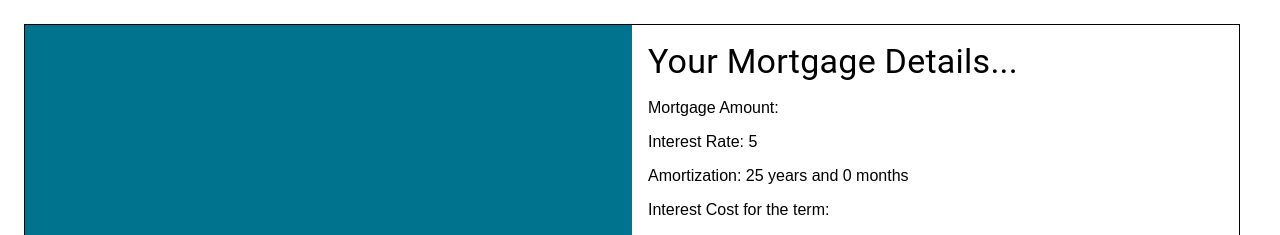
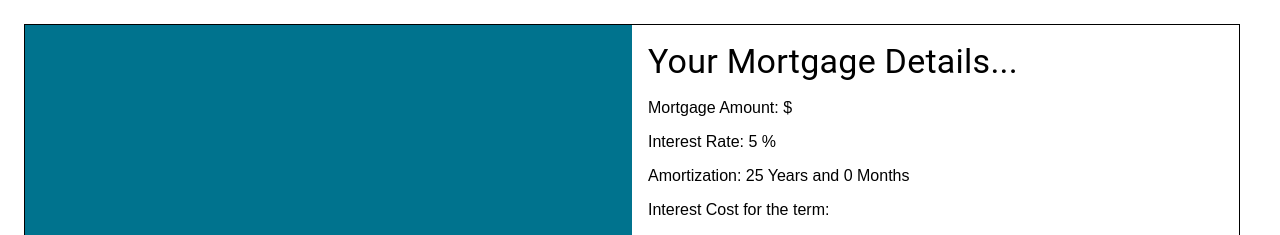
Before and after one commit to MosinLover/ConuHacksVIII, a React (Create React App) app in the folder frontend/: page /dashboard in a window 1280 px wide. Shown: the top 235 px of the page. Built offline with nearby package versions, Linux system fonts and the light colour scheme.

Commit message:
modify dash

```diff
--- a/frontend/src/components/DashboardComponent.jsx
+++ b/frontend/src/components/DashboardComponent.jsx
@@ -21,9 +21,9 @@ export const DashboardComponent = ( {monthlyPayment, mortgageAmount, amortizatio
             <Grid item xs={6}>
                 <Typography variant="h4">Your Mortgage Details...</Typography>
                 <Box component='div' sx={{display: 'flex', height: '100vh', flexDirection: 'column'}}>
-                    <Box mt={2}>Mortgage Amount: {mortgageAmount}</Box>
-                    <Box mt={2}>Interest Rate: {interestRate}</Box>
-                    <Box mt={2}>Amortization: {amortizationYears} years and {amortizationMonths} months</Box>
+                    <Box mt={2}>Mortgage Amount: {mortgageAmount} $</Box>
+                    <Box mt={2}>Interest Rate: {interestRate} %</Box>
+                    <Box mt={2}>Amortization: {amortizationYears} Years and {amortizationMonths} Months</Box>
                     <Box mt={2}>Interest Cost for the term:</Box>
                     <Box mt={2}>Total Interest Cost:</Box>
                 </Box>
```
